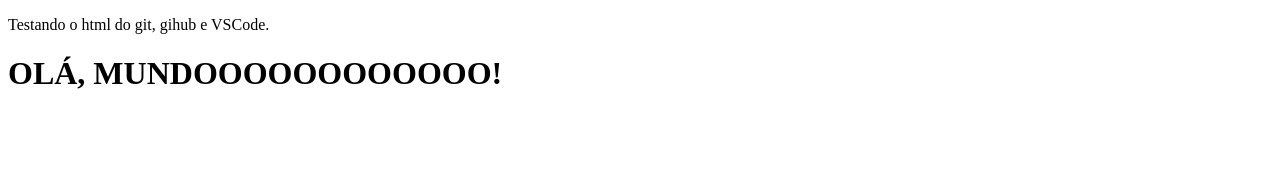
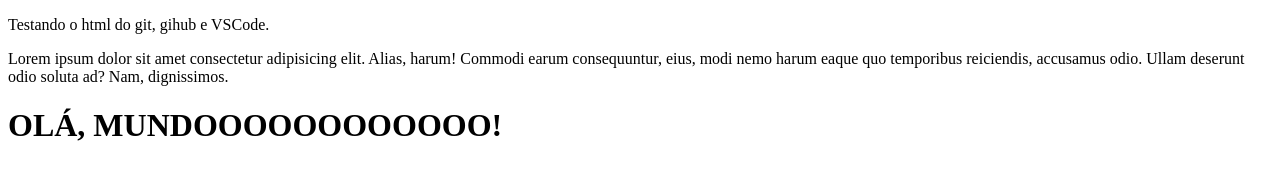
Before and after one commit to elenirNilo/Terceiro, a plain HTML site: page Site-arquivohtml/index.html in a window 1280 px wide. Drawn offline with Linux system fonts and the light colour scheme.

Commit message:
Update index.html

```diff
--- a/Site-arquivohtml/index.html
+++ b/Site-arquivohtml/index.html
@@ -7,6 +7,7 @@
 </head>
 <body>
     <p>Testando o html do git, gihub e VSCode.</p>
+    <p>Lorem ipsum dolor sit amet consectetur adipisicing elit. Alias, harum! Commodi earum consequuntur, eius, modi nemo harum eaque quo temporibus reiciendis, accusamus odio. Ullam deserunt odio soluta ad? Nam, dignissimos.</p>
     <h1>OLÁ, MUNDOOOOOOOOOOOO!</h1>
 </body>
 </html>
```
